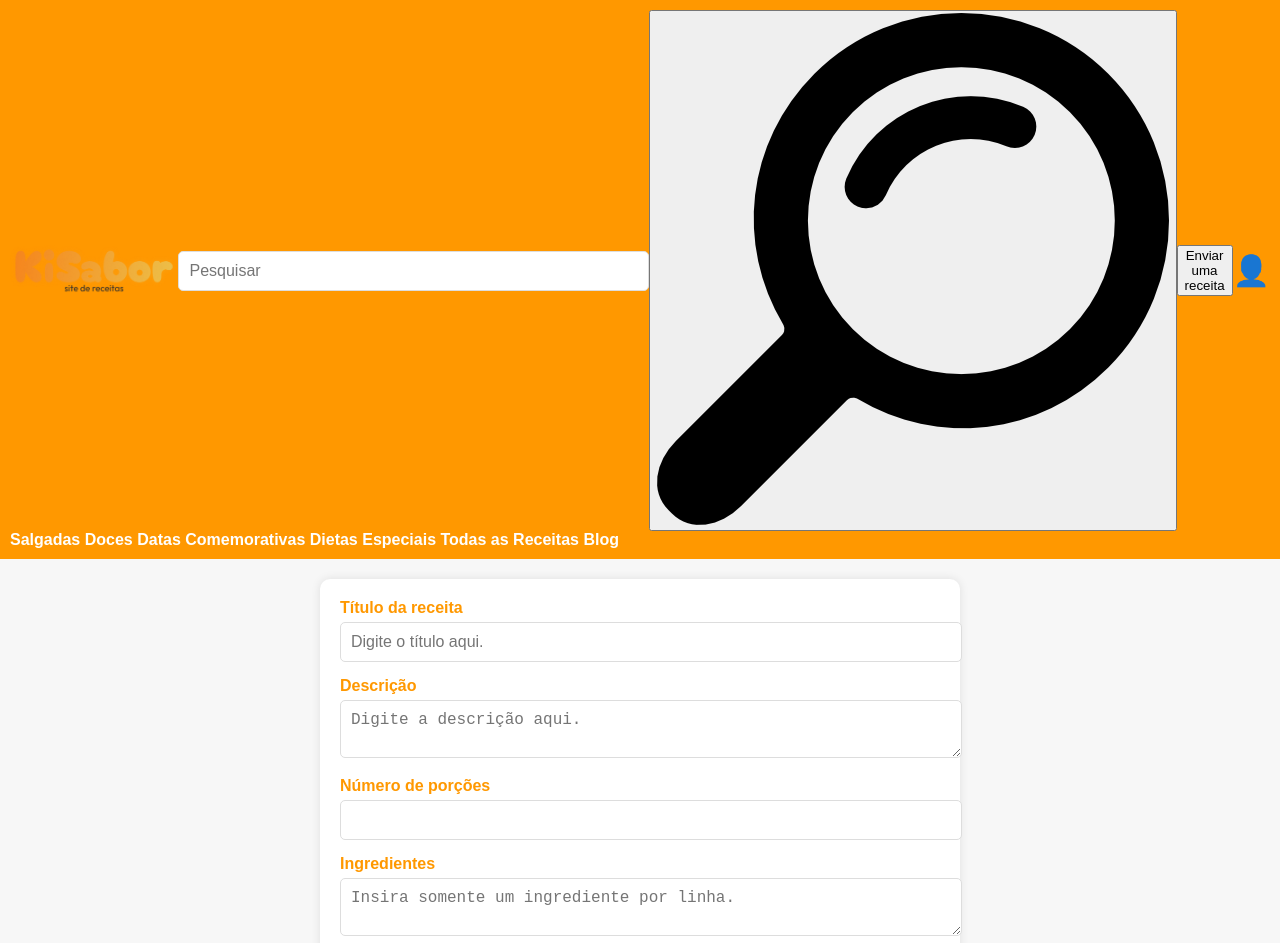
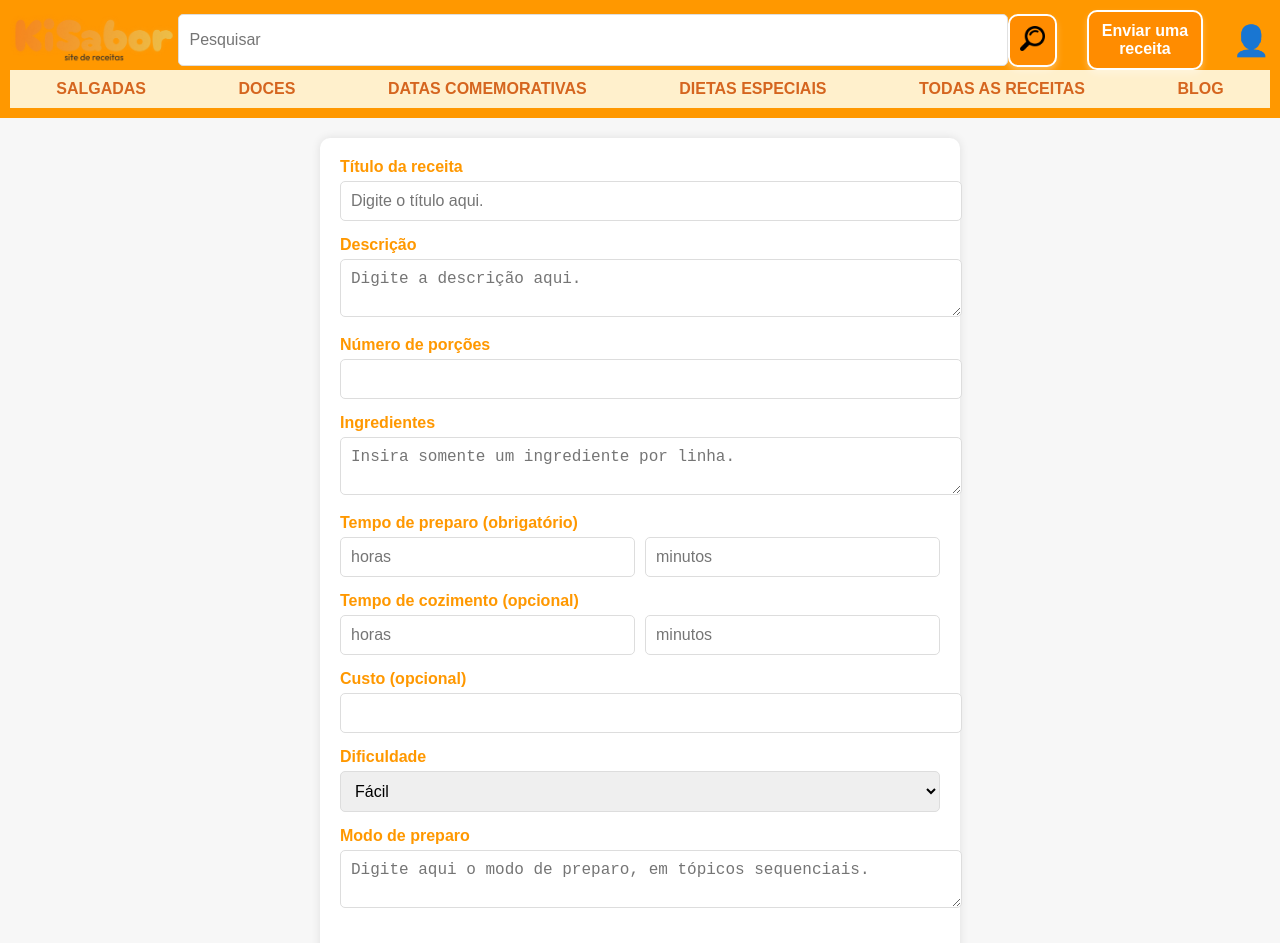
Before and after one commit to natasha-alcaide/KiSabor, a plain HTML site: page novaReceita.html in a window 1280 px wide. Shown: the top 943 px of the page. Drawn offline with Linux system fonts and the light colour scheme.

Commit message:
add css de nova receita

```diff
--- a/css/receita.css
+++ b/css/receita.css
@@ -22,6 +22,36 @@ header {
   max-height: 50px;
 }
 
+
+
+.submit {
+    background-color: #ff8c00;
+    color: white;
+    font-weight: bold;
+    font-size: medium;
+    border: 2px solid white;
+    border-radius: 10px;
+    box-shadow: 0 4px 6px rgba(255, 255, 255, 0.3);
+    padding: 10px 10px;
+    margin-right: 30px;
+}
+.submit img{
+    width: 25px;
+}
+
+.categories {
+    background-color: #FFF0CC;
+    display: flex;
+    justify-content: space-around;
+    padding: 10px 0;
+}
+
+.categories a {
+    color: rgb(213, 101, 31);
+    text-transform: uppercase;
+    text-decoration: none;
+}
+
 input[type="text"] {
   padding: 5px;
   font-size: 16px;
@@ -29,6 +59,14 @@ input[type="text"] {
   border-radius: 5px;
 }
 
+.pesquisa{
+    border-radius: 10px;
+    border: 2px;
+    align-items:start;
+    width: 700px;
+    height: 30px;
+
+}
 .search-button {
   background: none;
   border: none;
```
